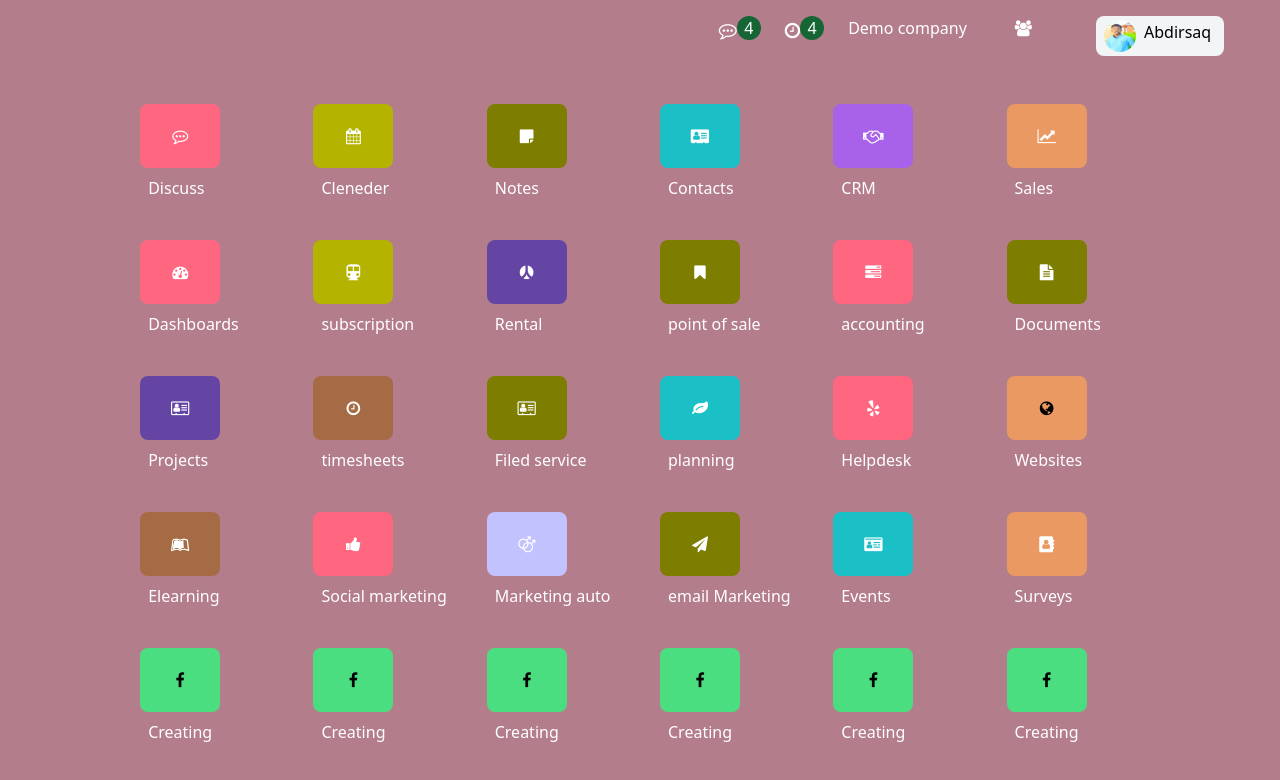
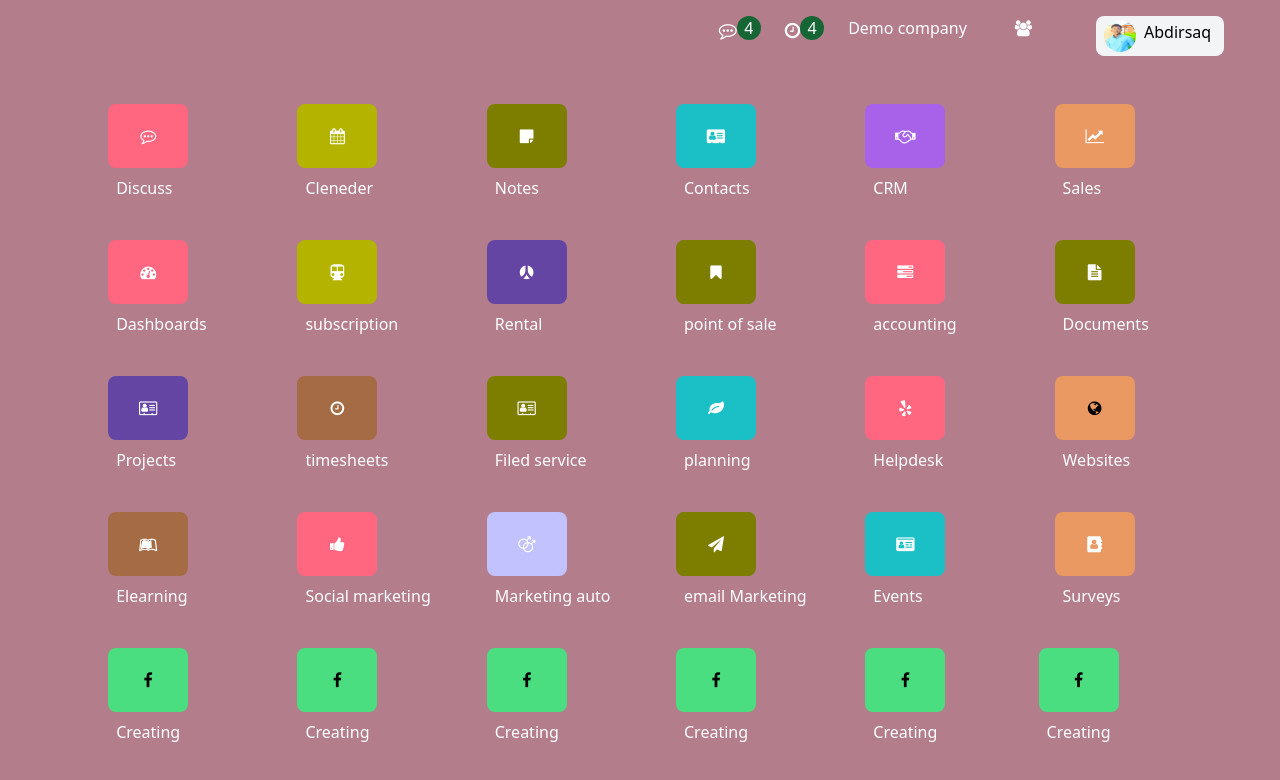
Before and after one commit to Abdirasaaq-Nor/demo-system-1, a plain HTML site: page index.html in a window 1280 px wide. Drawn offline with nearby package versions, Linux system fonts and the light colour scheme.

Commit message:
some change

```diff
--- a/index.html
+++ b/index.html
@@ -59,213 +59,213 @@
                 <div class=" sec_2 grid md:grid-cols-6 flex gap-10">
 
                         <div class="bof">
-                                <div class="bg-[#ff6680] w-20 h-16 flex justify-center items-center rounded-lg">
+                                <div class="bg-[#ff6680] hover:scale-90 ml-4 w-20 h-16 flex justify-center items-center rounded-lg">
                                         <span class="text-white"><i class="fa fa-commenting-o"></i></span>
                                 </div>
-                                <h1 class="pl-2 pt-2">Discuss</h1>
+                                <h1 class="pl-6 pt-2">Discuss</h1>
                         </div>
 
                         <div class="bof">
-                                <div class="bg-[#b3b300] w-20 h-16 flex justify-center items-center rounded-lg">
+                                <div class="bg-[#b3b300] hover:scale-90 ml-4 w-20 h-16 flex justify-center items-center rounded-lg">
                                         <span class="text-white"><i class="fa fa-calendar"></i></span>
                                 </div>
-                                <h1 class="pl-2 pt-2">Cleneder</h1>
+                                <h1 class="pl-6 pt-2">Cleneder</h1>
                         </div>
 
                         <div class="bof">
-                                <div class="bg-[#7d7d00] w-20 h-16 flex justify-center items-center rounded-lg">
+                                <div class="bg-[#7d7d00] hover:scale-90 ml-4 w-20 h-16 flex justify-center items-center rounded-lg">
                                         <span class="text-white"><i class="fa fa-sticky-note"></i></span>
                                 </div>
-                                <h1 class="pl-2 pt-2">Notes</h1>
+                                <h1 class="pl-6 pt-2">Notes</h1>
                         </div>
 
                         <div class="bof">
-                                <div class="bg-[#1ac0c6] w-20 h-16 flex justify-center items-center rounded-lg">
+                                <div class="bg-[#1ac0c6] hover:scale-90 ml-4 w-20 h-16 flex justify-center items-center rounded-lg">
                                         <span class="text-white"><i class="fa fa-address-card"></i></span>
                                 </div>
-                                <h1 class="pl-2 pt-2">Contacts</h1>
+                                <h1 class="pl-6 pt-2">Contacts</h1>
                         </div>
 
                         <div class="bof">
-                                <div class="bg-[#a862ea] w-20 h-16 flex justify-center items-center rounded-lg">
+                                <div class="bg-[#a862ea] hover:scale-90 ml-4 w-20 h-16 flex justify-center items-center rounded-lg">
                                         <span class="text-white"><i class="fa fa-handshake-o"></i></span>
                                 </div>
-                                <h1 class="pl-2 pt-2">CRM</h1>
+                                <h1 class="pl-6 pt-2">CRM</h1>
                         </div>
 
                         <div class="bof">
-                                <div class="bg-[#ea9962] w-20 h-16 flex justify-center items-center rounded-lg">
+                                <div class="bg-[#ea9962] hover:scale-90 ml-4 w-20 h-16 flex justify-center items-center rounded-lg">
                                         <span class="text-white"><i class="fa fa-line-chart"></i></span>
                                 </div>
-                                <h1 class="pl-2 pt-2">Sales</h1>
+                                <h1 class="pl-6 pt-2">Sales</h1>
                         </div>
 
 
                         <div class="bof">
-                                <div class="bg-[#ff6680] w-20 h-16 flex justify-center items-center rounded-lg">
+                                <div class="bg-[#ff6680] hover:scale-90 ml-4 w-20 h-16 flex justify-center items-center rounded-lg">
                                         <span class="text-white"><i class="fa fa-tachometer"></i></span>
                                 </div>
-                                <h1 class="pl-2 pt-2">Dashboards</h1>
+                                <h1 class="pl-6 pt-2">Dashboards</h1>
                         </div>
 
                         <div class="bof">
-                                <div class="bg-[#b3b300]  w-20 h-16 flex justify-center items-center rounded-lg">
+                                <div class="bg-[#b3b300] hover:scale-90 ml-4  w-20 h-16 flex justify-center items-center rounded-lg">
                                         <span class="text-white"><i class="fa fa-subway"></i></span>
                                 </div>
-                                <h1 class="pl-2 pt-2">subscription</h1>
+                                <h1 class="pl-6 pt-2">subscription</h1>
                         </div>
 
                         <div class="bof">
-                                <div class="bg-[#6545a4] w-20 h-16 flex justify-center items-center rounded-lg">
+                                <div class="bg-[#6545a4] hover:scale-90 ml-4 w-20 h-16 flex justify-center items-center rounded-lg">
                                         <span class="text-white"><i class="fa fa-renren"></i></span>
                                 </div>
-                                <h1 class="pl-2 pt-2">Rental</h1>
+                                <h1 class="pl-6 pt-2">Rental</h1>
                         </div>
 
                         <div class="bof">
-                                <div class="bg-[#7d7d00] w-20 h-16 flex justify-center items-center rounded-lg">
+                                <div class="bg-[#7d7d00] hover:scale-90 ml-4 w-20 h-16 flex justify-center items-center rounded-lg">
                                         <span class="text-white"><i class="fa fa-bookmark"></i></span>
                                 </div>
-                                <h1 class="pl-2 pt-2">point of sale</h1>
+                                <h1 class="pl-6 pt-2">point of sale</h1>
                         </div>
 
                         <div class="bof">
-                                <div class="bg-[#ff6680] w-20 h-16 flex justify-center items-center rounded-lg">
+                                <div class="bg-[#ff6680] hover:scale-90 ml-4 w-20 h-16 flex justify-center items-center rounded-lg">
                                         <span class="text-white"><i class="fa fa-tasks"></i></span>
                                 </div>
-                                <h1 class="pl-2 pt-2">accounting</h1>
+                                <h1 class="pl-6 pt-2">accounting</h1>
                         </div>
 
                         <div class="bof">
-                                <div class="bg-[#7d7d00] w-20 h-16 flex justify-center items-center rounded-lg">
+                                <div class="bg-[#7d7d00] hover:scale-90 ml-4 w-20 h-16 flex justify-center items-center rounded-lg">
                                         <span class="text-white"><i class="fa fa-file-text"></i></span>
                                 </div>
-                                <h1 class="pl-2 pt-2">Documents</h1>
+                                <h1 class="pl-6 pt-2">Documents</h1>
                         </div>
 
 
 
                         <div class="bof">
-                                <div class="bg-[#6545a4] w-20 h-16 flex justify-center items-center rounded-lg">
+                                <div class="bg-[#6545a4] hover:scale-90 ml-4 w-20 h-16 flex justify-center items-center rounded-lg">
                                         <span class="text-white"><i class="fa fa-vcard-o"></i></span>
                                 </div>
-                                <h1 class="pl-2 pt-2">Projects</h1>
+                                <h1 class="pl-6 pt-2">Projects</h1>
                         </div>
 
                         <div class="bof">
-                                <div class="bg-[#a46b45] w-20 h-16 flex justify-center items-center rounded-lg">
+                                <div class="bg-[#a46b45] hover:scale-90 ml-4 w-20 h-16 flex justify-center items-center rounded-lg">
                                         <span class="text-white"><i class="fa fa-clock-o"></i></span>
                                 </div>
-                                <h1 class="pl-2 pt-2 text-white">timesheets</h1>
+                                <h1 class="pl-6 pt-2 text-white">timesheets</h1>
                         </div>
 
 
 
                         <div class="bof">
-                                <div class="bg-[#7d7d00] w-20 h-16 flex justify-center items-center rounded-lg">
+                                <div class="bg-[#7d7d00] hover:scale-90 ml-4 w-20 h-16 flex justify-center items-center rounded-lg">
                                         <span class="text-white"><i class="fa fa-vcard-o"></i></span>
                                 </div>
-                                <h1 class="pl-2 pt-2">Filed service</h1>
+                                <h1 class="pl-6 pt-2">Filed service</h1>
                         </div>
                         <div class="bof">
-                                <div class="bg-[#1ac0c6] w-20 h-16 flex justify-center items-center rounded-lg">
+                                <div class="bg-[#1ac0c6] hover:scale-90 ml-4 w-20 h-16 flex justify-center items-center rounded-lg">
                                         <span class="text-white"><i class="fa fa-leaf"></i></span>
                                 </div>
-                                <h1 class="pl-2 pt-2">planning</h1>
+                                <h1 class="pl-6 pt-2">planning</h1>
                         </div>
 
                         <div class="bof">
-                                <div class="bg-[#ff6680]  w-20 h-16 flex justify-center items-center rounded-lg">
+                                <div class="bg-[#ff6680] hover:scale-90 ml-4  w-20 h-16 flex justify-center items-center rounded-lg">
                                         <span class="text-white"><i class="fa fa-yelp"></i></span>
                                 </div>
-                                <h1 class="pl-2 pt-2">Helpdesk</h1>
+                                <h1 class="pl-6 pt-2">Helpdesk</h1>
                         </div>
 
                         <div class="bof">
-                                <div class="bg-[#ea9962] w-20 h-16 flex justify-center items-center rounded-lg">
+                                <div class="bg-[#ea9962] hover:scale-90 ml-4 w-20 h-16 flex justify-center items-center rounded-lg">
                                         <span><i class="fa fa-globe"></i></span>
                                 </div>
-                                <h1 class="pl-2 pt-2">Websites</h1>
+                                <h1 class="pl-6 pt-2">Websites</h1>
                         </div>
 
 
 
                         <div class="bof">
-                                <div class="bg-[#a46b45] w-20 h-16 flex justify-center items-center rounded-lg">
+                                <div class="bg-[#a46b45] hover:scale-90 ml-4 w-20 h-16 flex justify-center items-center rounded-lg">
                                         <span class="text-white"><i class="fa fa-leanpub"></i></span>
                                 </div>
-                                <h1 class="pl-2 pt-2">Elearning</h1>
+                                <h1 class="pl-6 pt-2">Elearning</h1>
                         </div>
 
                         <div class="bof">
-                                <div class="bg-[#ff6680] w-20 h-16 flex justify-center items-center rounded-lg">
+                                <div class="bg-[#ff6680] hover:scale-90 ml-4 w-20 h-16 flex justify-center items-center rounded-lg">
                                         <span class="text-white"><i class="fa fa-thumbs-up"></i></span>
                                 </div>
-                                <h1 class="pl-2 pt-2">Social marketing</h1>
+                                <h1 class="pl-6 pt-2">Social marketing</h1>
                         </div>
 
                         <div class="bof">
-                                <div class="bg-[#c2c2ff] w-20 h-16 flex justify-center items-center rounded-lg">
+                                <div class="bg-[#c2c2ff] hover:scale-90 ml-4 w-20 h-16 flex justify-center items-center rounded-lg">
                                         <span class="text-white"><i class="fa fa-mars-double"></i></span>
                                 </div>
-                                <h1 class="pl-2 pt-2">Marketing auto</h1>
+                                <h1 class="pl-6 pt-2">Marketing auto</h1>
                         </div>
 
                         <div class="bof">
-                                <div class="bg-[#7d7d00] w-20 h-16 flex justify-center items-center rounded-lg">
+                                <div class="bg-[#7d7d00] hover:scale-90 ml-4 w-20 h-16 flex justify-center items-center rounded-lg">
                                         <span class="text-white"><i class="fa fa-paper-plane"></i></span>
                                 </div>
-                                <h1 class="pl-2 pt-2">email Marketing </h1>
+                                <h1 class="pl-6 pt-2">email Marketing </h1>
                         </div>
 
                         <div class="bof">
-                                <div class="bg-[#1ac0c6]  w-20 h-16 flex justify-center items-center rounded-lg">
+                                <div class="bg-[#1ac0c6] hover:scale-90 ml-4  w-20 h-16 flex justify-center items-center rounded-lg">
                                         <span class="text-white"><i class="fa fa-id-card"></i></span>
                                 </div>
-                                <h1 class="pl-2 pt-2">Events</h1>
+                                <h1 class="pl-6 pt-2">Events</h1>
                         </div>
 
                         <div>
-                                <div class="bg-[#ea9962] w-20 h-16 flex justify-center items-center rounded-lg">
+                                <div class="bg-[#ea9962] hover:scale-90 ml-4 w-20 h-16 flex justify-center items-center rounded-lg">
                                         <span class="text-white"><i class="fa fa-address-book"></i></span>
                                 </div>
-                                <h1 class="pl-2 pt-2">Surveys</h1>
+                                <h1 class="pl-6 pt-2">Surveys</h1>
                         </div>
 
 
                         <div>
-                                <div class="bg-green-400 w-20 h-16 flex justify-center items-center rounded-lg">
+                                <div class="bg-green-400 hover:scale-90 ml-4 w-20 h-16 flex justify-center items-center rounded-lg">
                                         <span><i class="fa fa-facebook"></i></span>
                                 </div>
-                                <h1 class="pl-2 pt-2">Creating</h1>
+                                <h1 class="pl-6 pt-2">Creating</h1>
                         </div>
 
                         <div>
-                                <div class="bg-green-400 w-20 h-16 flex justify-center items-center rounded-lg">
+                                <div class="bg-green-400 hover:scale-90 ml-4 w-20 h-16 flex justify-center items-center rounded-lg">
                                         <span><i class="fa fa-facebook"></i></span>
                                 </div>
-                                <h1 class="pl-2 pt-2">Creating</h1>
+                                <h1 class="pl-6 pt-2">Creating</h1>
                         </div>
 
                         <div>
-                                <div class="bg-green-400 w-20 h-16 flex justify-center items-center rounded-lg">
+                                <div class="bg-green-400 hover:scale-90 ml-4 w-20 h-16 flex justify-center items-center rounded-lg">
                                         <span><i class="fa fa-facebook"></i></span>
                                 </div>
-                                <h1 class="pl-2 pt-2">Creating</h1>
+                                <h1 class="pl-6 pt-2">Creating</h1>
                         </div>
 
                         <div>
-                                <div class="bg-green-400 w-20 h-16 flex justify-center items-center rounded-lg">
+                                <div class="bg-green-400 hover:scale-90 ml-4 w-20 h-16 flex justify-center items-center rounded-lg">
                                         <span><i class="fa fa-facebook"></i></span>
                                 </div>
-                                <h1 class="pl-2 pt-2">Creating</h1>
+                                <h1 class="pl-6 pt-2">Creating</h1>
                         </div>
 
                         <div>
-                                <div class="bg-green-400 w-20 h-16 flex justify-center items-center rounded-lg">
+                                <div class="bg-green-400 hover:scale-90 ml-4 w-20 h-16 flex justify-center items-center rounded-lg">
                                         <span><i class="fa fa-facebook"></i></span>
                                 </div>
-                                <h1 class="pl-2 pt-2">Creating</h1>
+                                <h1 class="pl-6 pt-2">Creating</h1>
                         </div>
 
                         <div>
--- a/style.css
+++ b/style.css
@@ -32,7 +32,7 @@ h1{
         cursor: pointer;
 }
 .bof:hover{
-        background-color: rgb(134, 127, 127);
+        background-color: rgb(201, 201, 201);
         border-radius: 5px;
         cursor: pointer;
         color: black;
@@ -45,13 +45,17 @@ h1{
 .sec_2{
         display: grid;
         grid-template-columns: auto auto auto;
+
 }
 .mob{
         display: none;
 }
 
 
+
 }
+
+
 
 /* .................................................desing for Tablet............. */
 
```
